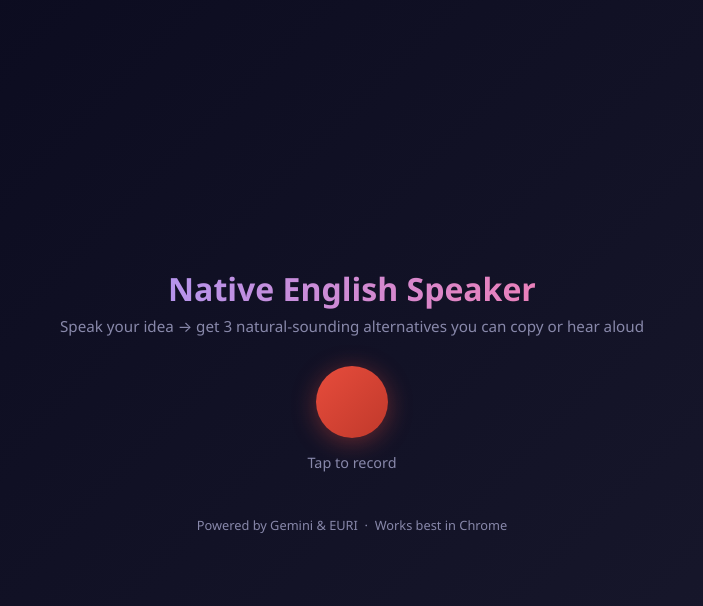
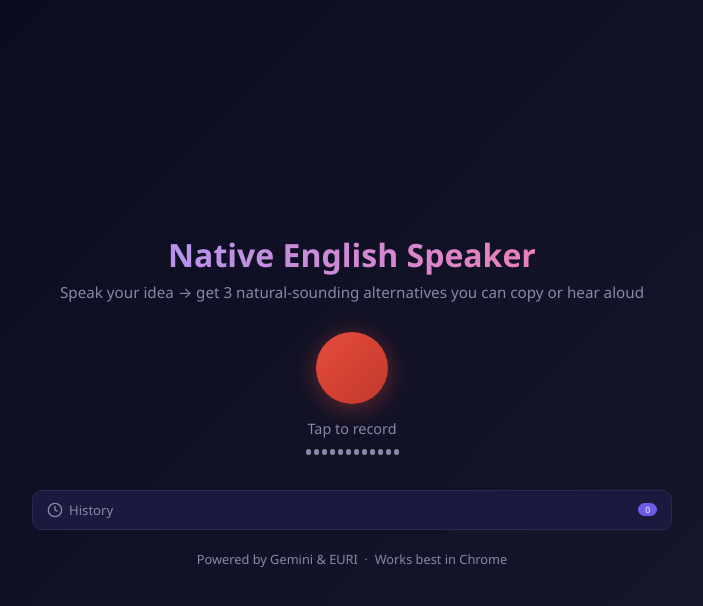
Before and after one commit to selvajeyaseelan/speak_like_a_native, a Flask app: page / in a window 1280 px wide. Shown: the top 606 px of the page, without its empty margins (288-991 px from the left). Run offline with Flask 3, Linux system fonts and the light colour scheme; parts of the project's set-up code (start-up, migrations or seed data) failed here and were passed over.

Commit message:
Add audio visualizer bars and request history (localStorage, last 20 entries)

```diff
--- a/templates/index.html
+++ b/templates/index.html
@@ -101,6 +101,45 @@ h1{font-size:2em;font-weight:800;margin-bottom:6px;
 @keyframes speakBar{0%{transform:scaleY(1)}100%{transform:scaleY(.3)}}
 .speak-label{font-size:.85em;color:var(--accent-light);font-weight:600}
 
+/* ---- Audio activity visualizer ---- */
+.audio-viz{
+  display:flex;align-items:center;justify-content:center;gap:3px;
+  height:28px;margin-bottom:8px;
+}
+.audio-viz .bar{
+  width:5px;height:6px;background:var(--muted);border-radius:3px;
+  transition:height .08s ease,background .08s ease;
+}
+.audio-viz.active .bar{background:var(--accent)}
+
+/* ---- History ---- */
+.history-section{margin-top:16px}
+.history-header{
+  display:flex;align-items:center;gap:6px;
+  padding:10px 14px;background:#1a1a3e;
+  border:1px solid #2a2a4e;border-radius:10px;
+  cursor:pointer;color:var(--muted);font-size:.82em;font-weight:500;
+  user-select:none;transition:background .15s;
+}
+.history-header:hover{background:#22224e}
+.history-count-badge{
+  background:var(--accent);color:#fff;font-size:.65em;
+  padding:1px 7px;border-radius:8px;margin-left:auto;
+}
+.history-list{margin-top:8px;max-height:320px;overflow-y:auto}
+.history-item{
+  padding:10px 12px;margin-bottom:6px;cursor:pointer;
+  background:#12122a;border:1px solid #2a2a4e;border-radius:8px;
+  transition:background .15s;
+}
+.history-item:hover{background:#1a1a3e}
+.history-item-transcript{
+  font-size:.82em;color:var(--text);margin-bottom:4px;
+  display:-webkit-box;-webkit-line-clamp:2;-webkit-box-orient:vertical;
+  overflow:hidden;
+}
+.history-item-meta{font-size:.7em;color:var(--muted)}
+
 /* ---- Footer ---- */
 footer{margin-top:auto;padding:20px 0;text-align:center;color:var(--muted);font-size:.8em}
 
@@ -121,6 +160,14 @@ footer{margin-top:auto;padding:20px 0;text-align:center;color:var(--muted);font-
   <div class="center" style="margin-bottom:24px">
     <button id="recordBtn" class="btn btn-record" title="Tap to start/stop recording"></button>
     <p id="recordLabel" class="mt-1" style="color:var(--muted);font-size:.9em">Tap to record</p>
+
+    <!-- Audio activity visualizer -->
+    <div class="audio-viz" id="audioViz">
+      <div class="bar"></div><div class="bar"></div><div class="bar"></div>
+      <div class="bar"></div><div class="bar"></div><div class="bar"></div>
+      <div class="bar"></div><div class="bar"></div><div class="bar"></div>
+      <div class="bar"></div><div class="bar"></div><div class="bar"></div>
+    </div>
   </div>
 
   <!-- Status -->
@@ -145,6 +192,16 @@ footer{margin-top:auto;padding:20px 0;text-align:center;color:var(--muted);font-
 
   <!-- Alternatives container -->
   <div id="altsContainer" class="hidden"></div>
+
+  <!-- History -->
+  <div class="history-section">
+    <div class="history-header" id="historyToggle">
+      <svg width="16" height="16" viewBox="0 0 24 24" fill="none" stroke="currentColor" stroke-width="2"><circle cx="12" cy="12" r="10"/><polyline points="12,6 12,12 16,14"/></svg>
+      History
+      <span class="history-count-badge" id="historyCount">0</span>
+    </div>
+    <div class="history-list hidden" id="historyList"></div>
+  </div>
 
   <footer>
     Powered by Gemini &amp; EURI &nbsp;&middot;&nbsp; Works best in Chrome
@@ -223,6 +280,10 @@ async function toggleRecording() {
       recordBtn.classList.add('recording');
       recordLabel.textContent = 'Recording… tap to stop';
       showStatus('🎙️ Listening — speak now');
+      // Start visualizer with a separate mic stream
+      navigator.mediaDevices.getUserMedia({ audio: true })
+        .then(stream => startVisualization(stream))
+        .catch(() => startVisualization(null)); // fallback to fake animation
     } catch (err) {
       showError('Failed to start speech recognition: ' + err.message);
     }
@@ -241,14 +302,17 @@ async function toggleRecording() {
     recordBtn.classList.add('recording');
     recordLabel.textContent = 'Recording… tap to stop';
     showStatus('🎙️ Recording — speak now');
+    startVisualization(stream);
   } catch (err) {
     showError('Microphone access denied. Allow it and try again.');
+    stopVisualization();
   }
 }
 
 function stopRecording() {
   if (useWebSpeech && currentRecognition) {
     isRecording = false;
+    stopVisualization();
     const rec = currentRecognition;
     currentRecognition = null;
     rec.stop();
@@ -261,6 +325,7 @@ function stopRecording() {
   recordBtn.classList.remove('recording');
   recordLabel.textContent = 'Tap to record';
   mediaRecorder.stream.getTracks().forEach(t => t.stop());
+  stopVisualization();
 }
 
 /* ---- Send transcript (Web Speech path) ---- */
@@ -303,6 +368,9 @@ function renderResult(data) {
   // Show transcript
   transcriptText.textContent = data.transcript;
   transcriptCard.classList.remove('hidden');
+
+  // Save to history
+  saveHistory({ text: data.transcript, ts: Date.now() });
 
   // Sort: Detailed first, then Short
   const sorted = [...data.results].sort((a, b) => {
```
Also changed, not shown: instructions.md (+12 -6 lines).
